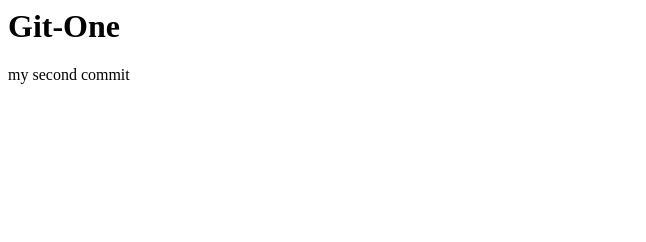
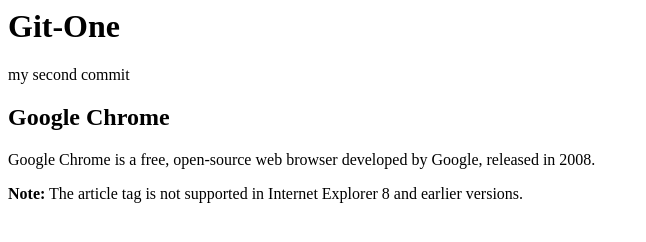
Before and after one commit to spell911/git-one, a plain HTML site: page index.html in a window 1280 px wide. Shown: the whole page, without its empty margins (0-646 px from the left). Drawn offline with Linux system fonts and the light colour scheme.

Commit message:
add article tag

```diff
--- a/index.html
+++ b/index.html
@@ -1,12 +1,21 @@
 <html lang="en">
+
 <head>
       <meta charset="UTF-8">
       <meta name="viewport" content="width=device-width, initial-scale=1.0">
       <meta http-equiv="X-UA-Compatible" content="ie=edge">
       <title>Git-One</title>
 </head>
+
 <body>
       <h1>Git-One</h1>
       <p>my second commit</p>
+      <article>
+            <h1>Google Chrome</h1>
+            <p>Google Chrome is a free, open-source web browser developed by Google, released in 2008.</p>
+      </article>
+
+      <p><strong>Note:</strong> The article tag is not supported in Internet Explorer 8 and earlier versions.</p>
 </body>
+
 </html>
```
